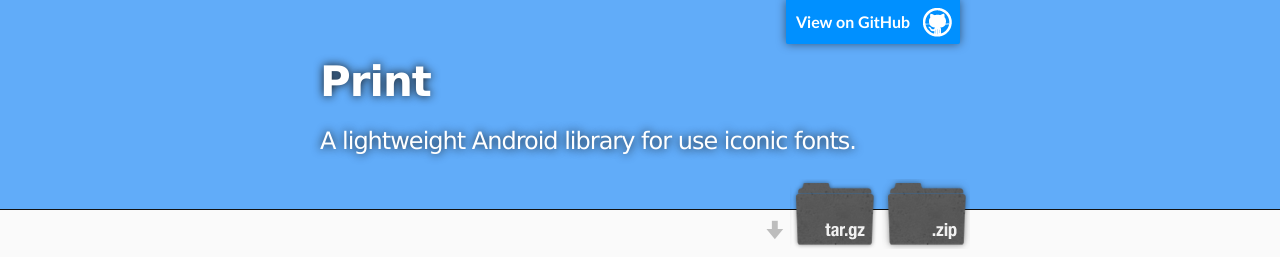
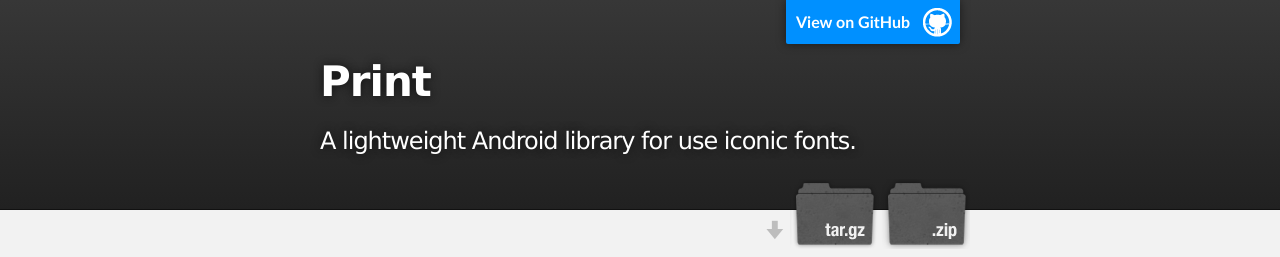
Before and after one commit to johnkil/Print, a plain HTML site: page index.html in a window 1280 px wide. Shown: the top 257 px of the page. Drawn offline with Linux system fonts and the light colour scheme.

Commit message:
Reset changes

```diff
--- a/stylesheets/stylesheet.css
+++ b/stylesheets/stylesheet.css
@@ -287,7 +287,12 @@ Full-Width Styles
 }
 
 #header_wrap {
-  background: #61acf9;
+  background: #212121;
+  background: -moz-linear-gradient(top, #373737, #212121);
+  background: -webkit-linear-gradient(top, #373737, #212121);
+  background: -ms-linear-gradient(top, #373737, #212121);
+  background: -o-linear-gradient(top, #373737, #212121);
+  background: linear-gradient(top, #373737, #212121);
 }
 
 #header_wrap .inner {
@@ -350,7 +355,7 @@ Full-Width Styles
 }
 
 #main_content_wrap {
-  background: #fafafa;
+  background: #f2f2f2;
   border-top: 1px solid #111;
   border-bottom: 1px solid #111;
 }
```
